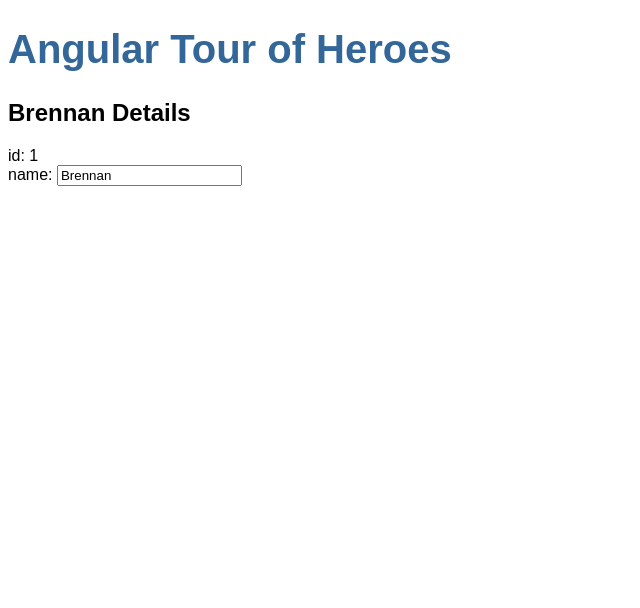
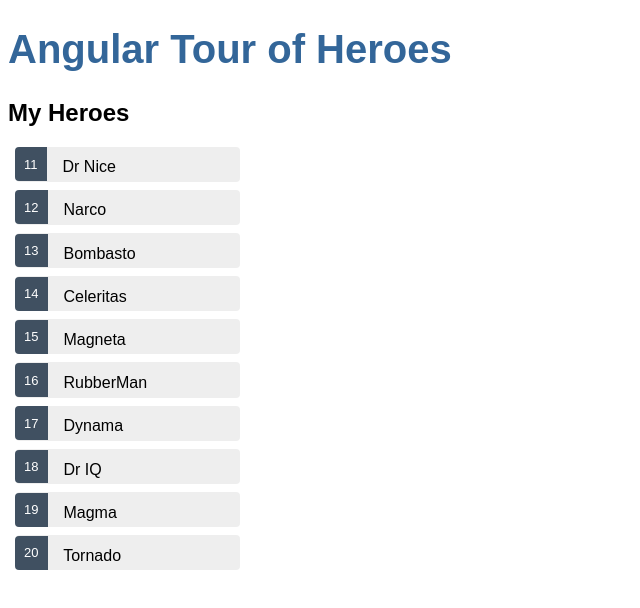
Before and after one commit to ryanbrennan12/angular-toh, an Angular app: page / in a window 1280 px wide. Shown: the top 608 px of the page, without its empty margins (0-640 px from the left). Built offline with nearby package versions, Linux system fonts and the light colour scheme.

Commit message:
complete: step 2

```diff
--- a/src/app/heroes/heroes.component.css
+++ b/src/app/heroes/heroes.component.css
@@ -0,0 +1,44 @@
+/* HeroesComponent's private CSS styles */
+.heroes {
+  margin: 0 0 2em 0;
+  list-style-type: none;
+  padding: 0;
+  width: 15em;
+}
+.heroes li {
+  cursor: pointer;
+  position: relative;
+  left: 0;
+  background-color: #EEE;
+  margin: .5em;
+  padding: .3em 0;
+  height: 1.6em;
+  border-radius: 4px;
+}
+.heroes li:hover {
+  color: #607D8B;
+  background-color: #DDD;
+  left: .1em;
+}
+.heroes li.selected {
+  background-color: #CFD8DC;
+  color: white;
+}
+.heroes li.selected:hover {
+  background-color: #BBD8DC;
+  color: white;
+}
+.heroes .badge {
+  display: inline-block;
+  font-size: small;
+  color: white;
+  padding: 0.8em 0.7em 0 0.7em;
+  background-color:#405061;
+  line-height: 1em;
+  position: relative;
+  left: -1px;
+  top: -4px;
+  height: 1.8em;
+  margin-right: .8em;
+  border-radius: 4px 0 0 4px;
+}
--- a/src/app/heroes/heroes.component.html
+++ b/src/app/heroes/heroes.component.html
@@ -1,7 +1,18 @@
-<h2>{{hero.name }} Details</h2>
-<div><span>id: </span>{{hero.id}}</div>
-<div>
-  <label>name:
-    <input [(ngModel)]="hero.name" placeholder="name" />
-  </label>
+<h2>My Heroes</h2>
+<ul class="heroes">
+  <li *ngFor="let hero of heroes" [class.selected]="hero === selectedHero" (click)="onSelect(hero)">
+    <span class="badge">{{hero.id}}</span> {{hero.name}}
+  </li>
+</ul>
+
+<div *ngIf="selectedHero">
+
+  <h2>{{selectedHero.name | uppercase}} Details</h2>
+  <div><span>id: </span>{{selectedHero.id}}</div>
+  <div>
+    <label>name:
+      <input [(ngModel)]="selectedHero.name" placeholder="name" />
+    </label>
+  </div>
+
 </div>
--- a/src/app/heroes/heroes.component.ts
+++ b/src/app/heroes/heroes.component.ts
@@ -11,13 +11,19 @@
 // define a component property called heroes
 // to expose the HEROES array for binding.
 export class HeroesComponent implements OnInit {
+  //this exposes the HEROES array for binding!
   heroes = HEROES;
+  //this is ducktyping
+  selectedHero: Hero;
 
-  hero: Hero = {
-    id: 1,
-    name: 'Brennan',
-  };
+  onSelect(hero: Hero): void {
+    console.log('click');
+    this.selectedHero = hero;
+  }
+
   constructor() {}
 
-  ngOnInit(): void {}
+  ngOnInit(): void {
+    console.log('HEYYY', this.selectedHero);
+  }
 }
```
